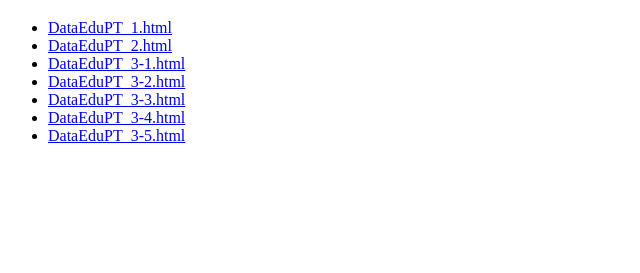
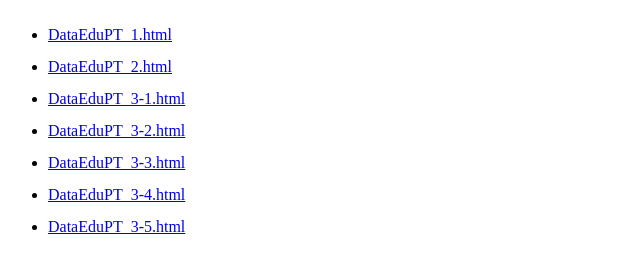
Before and after one commit to july1003/ADsP, a plain HTML site: page index.html in a window 1280 px wide. Shown: the part 107-380 px from the top of the page, without its empty margins (0-640 px from the left). Drawn offline with Linux system fonts and the light colour scheme.

Commit message:
Add line-height style to list items
Add CSS style for list item line height

```diff
--- a/index.html
+++ b/index.html
@@ -3,6 +3,9 @@
 <head>
   <meta charset="UTF-8">
   <title>ADsP 시험 대비 연습문제</title>
+  <style>
+    li {line-height:200%}
+  </style>
 </head>
 <body>
   <h1>ADsP<br>시험 대비 연습문제 과목별</h1>
```
